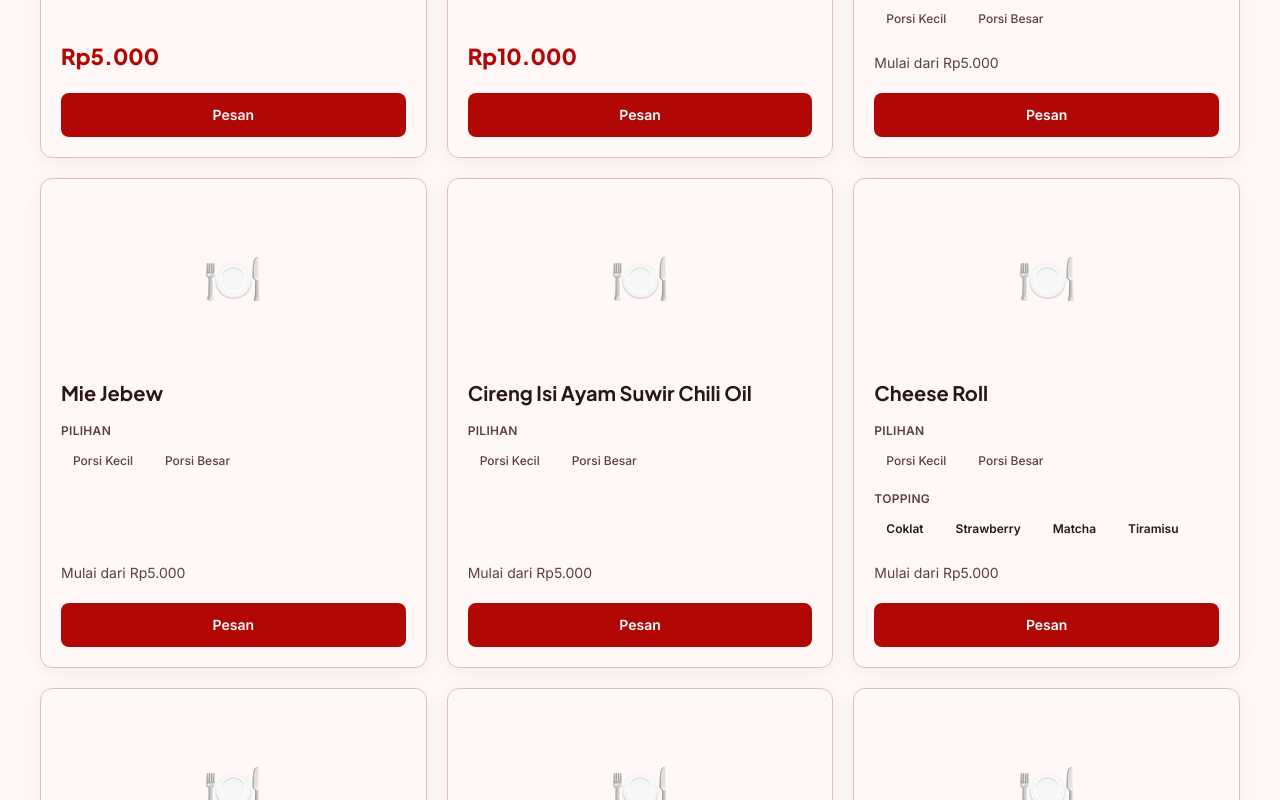
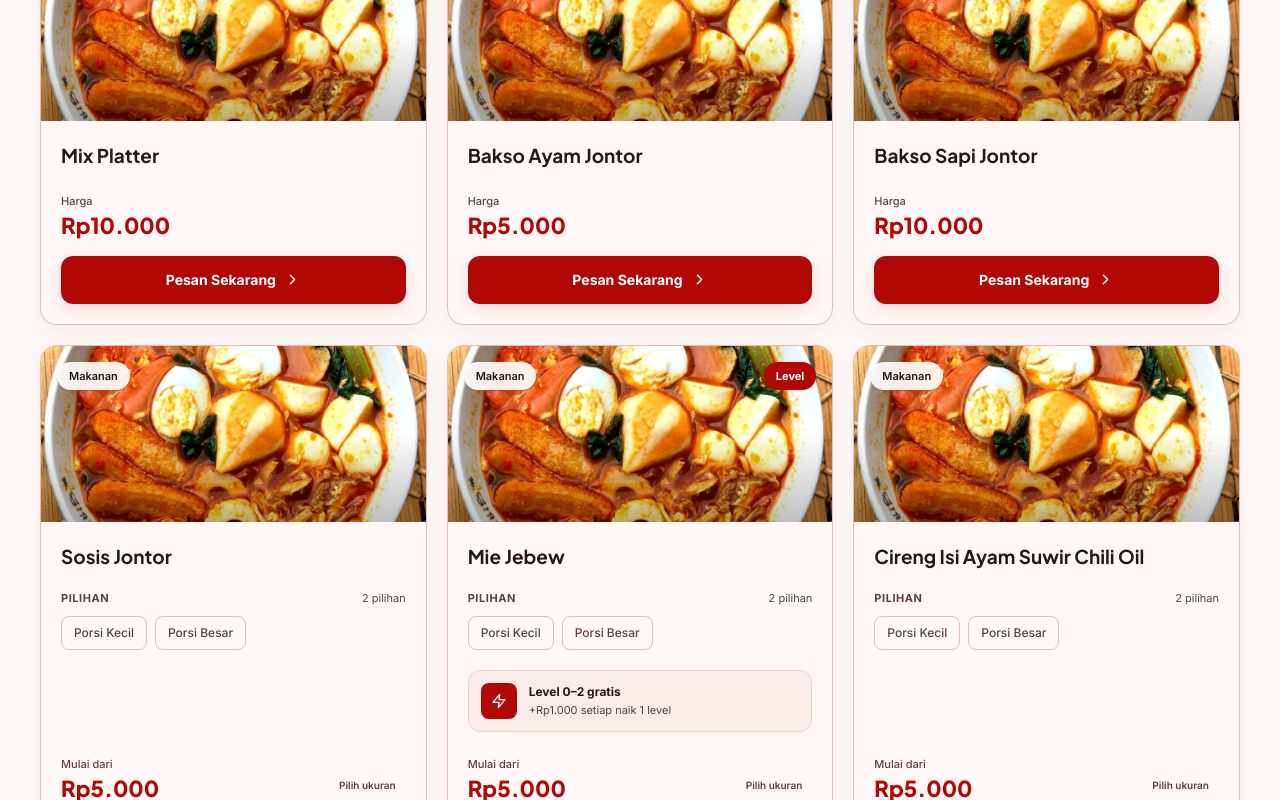
Before and after one commit to agilfebripradana123/kedai-mama-kyrel, a React (Vite) app: page / in a window 1280 px wide. Shown: the part 1900-2700 px from the top of the page. Built offline with nearby package versions, Linux system fonts and the light colour scheme.

Commit message:
update menu dan level pedas

```diff
--- a/src/components/MenuCard.jsx
+++ b/src/components/MenuCard.jsx
@@ -1,11 +1,39 @@
+import {
+  FiShoppingBag,
+  FiCoffee,
+  FiLayers,
+  FiZap,
+  FiChevronRight,
+} from "react-icons/fi";
+
 function formatPrice(price) {
-  return `Rp${price.toLocaleString("id-ID")}`;
+  return `Rp${Number(price || 0).toLocaleString("id-ID")}`;
 }
 
 function MenuCard({ menu, onOrder }) {
   const hasVariants = menu.variants?.length > 0;
   const hasToppings = menu.toppings?.length > 0;
-  const hasLevel = menu.level;
+  const hasLevel = !!menu.level;
+
+  // =========================
+  // ICON BERDASARKAN KATEGORI
+  // =========================
+
+  const getCategoryIcon = () => {
+    if (menu.category === "Minuman") {
+      return <FiCoffee size={38} />;
+    }
+
+    if (hasLevel) {
+      return <FiZap size={38} />;
+    }
+
+    if (hasVariants) {
+      return <FiLayers size={38} />;
+    }
+
+    return <FiShoppingBag size={38} />;
+  };
 
   return (
     <article
@@ -14,47 +42,121 @@ function MenuCard({ menu, onOrder }) {
         flex
         h-full
         flex-col
-    rounded-xl
+        overflow-hidden
+        rounded-2xl
         border
         border-outline-variant
         bg-surface-container-lowest
-    p-5
-    shadow-[0_4px_20px_rgba(30,30,30,0.06)]
+        shadow-[0_4px_20px_rgba(30,30,30,0.05)]
         transition-all
         duration-300
-    hover:border-primary
-    hover:shadow-[0_8px_25px_rgba(30,30,30,0.10)]
+        hover:-translate-y-1
+        hover:border-primary/40
+        hover:shadow-[0_12px_30px_rgba(30,30,30,0.10)]
       "
     >
-      {/* Icon / Image Placeholder */}
+      {/* =========================
+    IMAGE
+========================= */}
+
       <div
         className="
-          mb-5
+    relative
+    mb-0
     flex
-          h-40
+    h-44
     items-center
     justify-center
-          rounded-lg
+    overflow-hidden
     bg-surface-container
-          text-5xl
-          transition-transform
-          duration-300
-          group-hover:scale-[1.02]
   "
       >
-        🍽️
+        <img
+          src="/assets/hero.webp"
+          alt={menu.name}
+          className="
+      h-full
+      w-full
+      object-cover
+      transition-transform
+      duration-500
+      group-hover:scale-105
+    "
+        />
+
+        {/* Overlay */}
+        <div
+          className="
+      absolute
+      inset-0
+      bg-gradient-to-t
+      from-black/25
+      via-transparent
+      to-transparent
+    "
+        />
+
+        {/* Category */}
+        <div
+          className="
+      absolute
+      left-4
+      top-4
+      rounded-full
+      bg-white/90
+      px-3
+      py-1.5
+      font-body
+      text-[11px]
+      font-semibold
+      text-on-surface
+      shadow-sm
+      backdrop-blur-sm
+    "
+        >
+          {menu.category}
         </div>
 
-      {/* Content */}
-      <div className="flex flex-1 flex-col">
+        {/* Level Badge */}
+        {hasLevel && (
+          <div
+            className="
+        absolute
+        right-4
+        top-4
+        rounded-full
+        bg-primary
+        px-3
+        py-1.5
+        font-body
+        text-[11px]
+        font-bold
+        text-on-primary
+        shadow-sm
+      "
+          >
+            Level
+          </div>
+        )}
+      </div>
+
+      {/* =========================
+          CONTENT
+      ========================= */}
+
+      <div className="flex flex-1 flex-col p-5">
         {/* Name */}
+        <div>
           <h3
             className="
               font-heading
-            text-[20px]
+              text-[19px]
               font-bold
               leading-7
               text-on-surface
+              transition-colors
+              duration-200
+              group-hover:text-primary
             "
           >
             {menu.name}
@@ -74,27 +176,51 @@ function MenuCard({ menu, onOrder }) {
               {menu.description}
             </p>
           )}
+        </div>
 
-        {/* Variants */}
+        {/* =========================
+            VARIANTS
+        ========================= */}
+
         {hasVariants && (
-          <div className="mt-4">
-            <p className="mb-2 font-body text-xs font-semibold uppercase tracking-wide text-on-surface-variant">
+          <div className="mt-5">
+            <div className="mb-2.5 flex items-center justify-between">
+              <p
+                className="
+                  font-body
+                  text-[11px]
+                  font-bold
+                  uppercase
+                  tracking-wider
+                  text-on-surface-variant
+                "
+              >
                 Pilihan
               </p>
+
+              <span className="font-body text-[11px] text-on-surface-variant">
+                {menu.variants.length} pilihan
+              </span>
+            </div>
 
             <div className="flex flex-wrap gap-2">
               {menu.variants.map((variant) => (
                 <span
                   key={variant.name}
                   className="
-                    rounded-full
+                    rounded-lg
+                    border
+                    border-outline-variant
                     bg-surface-container
                     px-3
-                    py-1.5
+                    py-2
                     font-body
                     text-xs
                     font-medium
                     text-on-surface-variant
+                    transition-colors
+                    duration-200
+                    group-hover:border-primary/20
                   "
                 >
                   {variant.name}
@@ -104,14 +230,27 @@ function MenuCard({ menu, onOrder }) {
           </div>
         )}
 
-        {/* Toppings */}
+        {/* =========================
+            TOPPINGS
+        ========================= */}
+
         {hasToppings && (
-          <div className="mt-4">
-            <p className="mb-2 font-body text-xs font-semibold uppercase tracking-wide text-on-surface-variant">
+          <div className="mt-5">
+            <p
+              className="
+                mb-2.5
+                font-body
+                text-[11px]
+                font-bold
+                uppercase
+                tracking-wider
+                text-on-surface-variant
+              "
+            >
               Topping
             </p>
 
-            <div className="flex flex-wrap gap-2">
+            <div className="flex flex-wrap gap-1.5">
               {menu.toppings.map((topping) => (
                 <span
                   key={topping}
@@ -121,7 +260,7 @@ function MenuCard({ menu, onOrder }) {
                     px-3
                     py-1.5
                     font-body
-                    text-xs
+                    text-[11px]
                     font-semibold
                     text-on-secondary-container
                   "
@@ -133,71 +272,188 @@ function MenuCard({ menu, onOrder }) {
           </div>
         )}
 
-        {/* Level */}
+        {/* =========================
+            LEVEL INFO
+        ========================= */}
+
         {hasLevel && (
           <div
             className="
-              mt-4
+              mt-5
+              flex
+              items-center
+              gap-3
+              rounded-xl
+              border
+              border-primary/10
+              bg-primary/5
+              p-3
+            "
+          >
+            <div
+              className="
+                flex
+                h-9
+                w-9
+                shrink-0
+                items-center
+                justify-center
                 rounded-lg
-              bg-surface-container
-              p-3
+                bg-primary
+                text-on-primary
+              "
+            >
+              <FiZap size={16} />
+            </div>
+
+            <div>
+              <p
+                className="
                   font-body
-              text-sm
+                  text-xs
+                  font-bold
+                  text-on-surface
+                "
+              >
+                Level 0–2 gratis
+              </p>
+
+              <p
+                className="
+                  mt-0.5
+                  font-body
+                  text-[11px]
                   text-on-surface-variant
                 "
               >
-            Level 0–2 gratis
-            <br />
-            Naik 1 level +Rp1.000
+                +Rp1.000 setiap naik 1 level
+              </p>
+            </div>
           </div>
         )}
 
-        {/* Price */}
-        <div className="mt-auto pt-5">
-          {menu.price && (
+        {/* =========================
+            PRICE
+        ========================= */}
+
+        <div className="mt-auto pt-6">
+          <div className="flex items-end justify-between gap-3">
+            <div>
+              {menu.price ? (
+                <>
+                  <p
+                    className="
+                      mb-1
+                      font-body
+                      text-[11px]
+                      font-medium
+                      text-on-surface-variant
+                    "
+                  >
+                    Harga
+                  </p>
+
                   <p
                     className="
                       font-heading
                       text-[22px]
                       font-extrabold
+                      leading-none
                       text-primary
                     "
                   >
                     {formatPrice(menu.price)}
                   </p>
-          )}
+                </>
+              ) : hasVariants ? (
+                <>
+                  <p
+                    className="
+                      mb-1
+                      font-body
+                      text-[11px]
+                      font-medium
+                      text-on-surface-variant
+                    "
+                  >
+                    Mulai dari
+                  </p>
+
+                  <p
+                    className="
+                      font-heading
+                      text-[22px]
+                      font-extrabold
+                      leading-none
+                      text-primary
+                    "
+                  >
+                    {formatPrice(menu.variants[0].price)}
+                  </p>
+                </>
+              ) : null}
+            </div>
 
             {hasVariants && (
-            <p className="font-body text-sm text-on-surface-variant">
-              Mulai dari {formatPrice(menu.variants[0].price)}
-            </p>
+              <span
+                className="
+                  rounded-lg
+                  bg-surface-container
+                  px-2.5
+                  py-1.5
+                  font-body
+                  text-[10px]
+                  font-semibold
+                  text-on-surface-variant
+                "
+              >
+                Pilih ukuran
+              </span>
             )}
           </div>
+        </div>
 
-        {/* Order Button */}
+        {/* =========================
+            ORDER BUTTON
+        ========================= */}
+
         <button
           type="button"
           onClick={() => onOrder(menu)}
           className="
             mt-5
+            flex
             w-full
-            rounded-lg
+            items-center
+            justify-center
+            gap-2
+            rounded-xl
             bg-primary
             px-5
-            py-3
+            py-3.5
             font-body
             text-sm
-            font-semibold
+            font-bold
             text-on-primary
+            shadow-[0_5px_16px_rgba(177,8,6,0.12)]
             transition-all
             duration-300
             hover:-translate-y-0.5
             hover:bg-primary-container
-            hover:shadow-[0_6px_16px_rgba(177,8,6,0.2)]
+            hover:shadow-[0_8px_20px_rgba(177,8,6,0.22)]
             active:translate-y-0
+            active:scale-[0.98]
           "
         >
-          Pesan
+          Pesan Sekarang
+          <FiChevronRight
+            size={17}
+            className="
+              transition-transform
+              duration-300
+              group-hover:translate-x-1
+            "
+          />
         </button>
       </div>
     </article>
--- a/src/components/OrderModal.jsx
+++ b/src/components/OrderModal.jsx
@@ -18,6 +18,56 @@ function OrderModal({ menu, onClose }) {
   const [errors, setErrors] = useState({});
 
   const { addToCart } = useCart();
+
+  /*
+   * =========================
+   * DATA VARIANT
+   * =========================
+   */
+
+  const sizes = menu?.variants || [];
+  const toppings = menu?.toppings || [];
+
+  const hasSize = sizes.length > 0;
+  const hasTopping = toppings.length > 0;
+
+  /*
+   * =========================
+   * LEVEL
+   * =========================
+   *
+   * Hanya menu yang mempunyai
+   * property "level" yang akan
+   * menampilkan pilihan level.
+   */
+
+  const hasLevel = !!menu?.level;
+
+  const levelOptions = hasLevel
+    ? Array.from({ length: 6 }, (_, index) => index)
+    : [];
+
+  const selectedLevelNumber =
+    selectedLevel === "" ? null : Number(selectedLevel);
+
+  /*
+   * =========================
+   * TAMBAHAN HARGA LEVEL
+   * =========================
+   *
+   * Level 0-2 gratis.
+   * Level 3 = +Rp1.000
+   * Level 4 = +Rp2.000
+   * Level 5 = +Rp3.000
+   */
+
+  const levelAdditionalPrice =
+    hasLevel &&
+    selectedLevelNumber !== null &&
+    selectedLevelNumber > menu.level.freeUntil
+      ? (selectedLevelNumber - menu.level.freeUntil) *
+        menu.level.additionalPrice
+      : 0;
 
   /*
    * =========================
@@ -68,39 +118,17 @@ function OrderModal({ menu, onClose }) {
 
   /*
    * =========================
-   * DATA VARIANT
-   * =========================
-   */
-
-  const sizes = menu.variants || [];
-
-  const toppings = menu.toppings || [];
-
-  /*
-   * Level sementara mengikuti
-   * struktur menuData kamu.
-   */
-
-  const hasSize = sizes.length > 0;
-  const hasTopping = toppings.length > 0;
-
-  /*
-   * =========================
    * HARGA
    * =========================
-   *
-   * Kalau menu punya variants:
-   * harga mengikuti variant.
-   *
-   * Kalau menu tidak punya variants:
-   * menggunakan menu.price.
    */
 
   const selectedVariant = sizes.find(
     (variant) => variant.name === selectedSize,
   );
 
-  const currentPrice = selectedVariant?.price ?? menu.price ?? 0;
+  const basePrice = selectedVariant?.price ?? menu.price ?? 0;
+
+  const currentPrice = basePrice + levelAdditionalPrice;
 
   /*
    * =========================
@@ -111,28 +139,53 @@ function OrderModal({ menu, onClose }) {
   const handleAddToCart = () => {
     if (isAdded) return;
 
+    /*
+     * VALIDASI UKURAN
+     */
+
     if (hasSize && !selectedSize) {
       setErrors((current) => ({
         ...current,
         size: "Silakan pilih porsi terlebih dahulu.",
       }));
+
       return;
     }
+
+    /*
+     * VALIDASI TOPPING
+     */
 
     if (hasTopping && !selectedTopping) {
       setErrors((current) => ({
         ...current,
         topping: "Silakan pilih topping terlebih dahulu.",
       }));
+
       return;
     }
+
+    /*
+     * VALIDASI LEVEL
+     */
+
+    if (hasLevel && selectedLevel === "") {
+      setErrors((current) => ({
+        ...current,
+        level: "Silakan pilih level pedas terlebih dahulu.",
+      }));
+
+      return;
+    }
+
+    /*
+     * TAMBAH KE KERANJANG
+     */
 
     addToCart({
       menuId: menu.id,
       name: menu.name,
-      price: selectedSize
-        ? sizes.find((size) => size.name === selectedSize)?.price || menu.price
-        : menu.price,
+      price: currentPrice,
       image: menu.image,
       size: selectedSize,
       topping: selectedTopping,
@@ -147,6 +200,7 @@ function OrderModal({ menu, onClose }) {
       onClose();
     }, 700);
   };
+
   return (
     <div
       className="
@@ -343,6 +397,37 @@ function OrderModal({ menu, onClose }) {
           )}
 
           {/* =========================
+              LEVEL PEDAS
+          ========================= */}
+
+          {hasLevel && (
+            <OptionGroup
+              label="Level Pedas"
+              options={levelOptions.map((level) => ({
+                name: `Level ${level}`,
+                value: level,
+                price:
+                  level > menu.level.freeUntil
+                    ? (level - menu.level.freeUntil) *
+                      menu.level.additionalPrice
+                    : 0,
+              }))}
+              value={selectedLevel === "" ? "" : `Level ${selectedLevel}`}
+              error={errors.level}
+              onChange={(value) => {
+                const level = value.replace("Level ", "");
+
+                setSelectedLevel(level);
+
+                setErrors((current) => ({
+                  ...current,
+                  level: "",
+                }));
+              }}
+            />
+          )}
+
+          {/* =========================
               JUMLAH
           ========================= */}
 
@@ -531,6 +616,7 @@ function OrderModal({ menu, onClose }) {
             </button>
 
             {/* TAMBAH */}
+
             <button
               type="button"
               onClick={handleAddToCart}
@@ -580,6 +666,7 @@ function OptionGroup({ label, options, value, onChange, error }) {
   return (
     <div>
       {/* LABEL */}
+
       <div className="mb-3 flex items-center justify-between">
         <label
           className="
@@ -609,12 +696,13 @@ function OptionGroup({ label, options, value, onChange, error }) {
       </div>
 
       {/* OPTIONS */}
+
       <div className="grid grid-cols-2 gap-2.5">
         {options.map((option) => {
           const optionValue =
             typeof option === "string"
               ? option
-              : option.name || option.label || option.value;
+              : (option.name ?? option.label ?? option.value);
 
           const optionPrice = typeof option === "object" ? option.price : null;
 
@@ -660,11 +748,13 @@ function OptionGroup({ label, options, value, onChange, error }) {
               `}
             >
               {/* NAMA */}
+
               <span className="font-body text-sm font-semibold">
                 {optionValue}
               </span>
 
               {/* HARGA */}
+
               {optionPrice !== null && (
                 <span
                   className={`
@@ -683,6 +773,7 @@ function OptionGroup({ label, options, value, onChange, error }) {
               )}
 
               {/* CHECK */}
+
               {isSelected && (
                 <span
                   className="
@@ -709,6 +800,7 @@ function OptionGroup({ label, options, value, onChange, error }) {
       </div>
 
       {/* ERROR */}
+
       {error && (
         <div
           className="
--- a/src/data/menuData.js
+++ b/src/data/menuData.js
@@ -1,4 +1,37 @@
 export const menuData = [
+  // =========================
+  // ⭐ MENU SPESIAL
+  // =========================
+
+  {
+    id: 0,
+    category: "Makanan",
+    name: "Seblak",
+    special: true,
+    description: "Seblak dengan pilihan paket sesuai selera.",
+    variants: [
+      {
+        name: "Paket 1",
+        price: 8000,
+        description: "Seblak basic",
+      },
+      {
+        name: "Paket 2",
+        price: 12000,
+        description: "Seblak dengan topping lebih lengkap",
+      },
+      {
+        name: "Paket 3",
+        price: 16000,
+        description: "Seblak spesial dengan topping lengkap",
+      },
+    ],
+    level: {
+      freeUntil: 2,
+      additionalPrice: 1000,
+    },
+  },
+
   // =========================
   // MAKANAN
   // =========================
@@ -68,6 +101,10 @@ export const menuData = [
         price: 10000,
       },
     ],
+    level: {
+      freeUntil: 2,
+      additionalPrice: 1000,
+    },
   },
 
   {
@@ -137,47 +174,32 @@ export const menuData = [
     ],
   },
 
-  // =========================
-  // MAKANAN LAIN
-  // =========================
-
   {
     id: 12,
-    category: "Makanan Lain",
+    category: "Makanan",
     name: "Ayam Geprek",
     price: 10000,
   },
 
   {
     id: 13,
-    category: "Makanan Lain",
+    category: "Makanan",
     name: "Nasi Goreng",
     price: 10000,
   },
 
   {
     id: 14,
-    category: "Makanan Lain",
+    category: "Makanan",
     name: "Bakso Tetelan",
     price: 10000,
   },
 
   {
     id: 15,
-    category: "Makanan Lain",
+    category: "Makanan",
     name: "Mie Level Syalala",
     price: 10000,
-  },
-
-  // =========================
-  // LEVEL
-  // =========================
-
-  {
-    id: 16,
-    category: "Level",
-    name: "Level",
-    description: "Level 0–2 gratis. Naik 1 level +1RB.",
     level: {
       freeUntil: 2,
       additionalPrice: 1000,
```
Also changed, not shown: src/components/CartDrawer.jsx (+38 -6 lines). Lines whose indentation alone changed are shown as unchanged.
